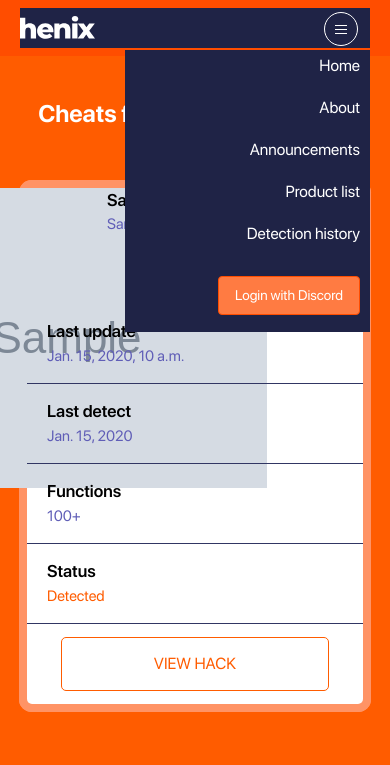
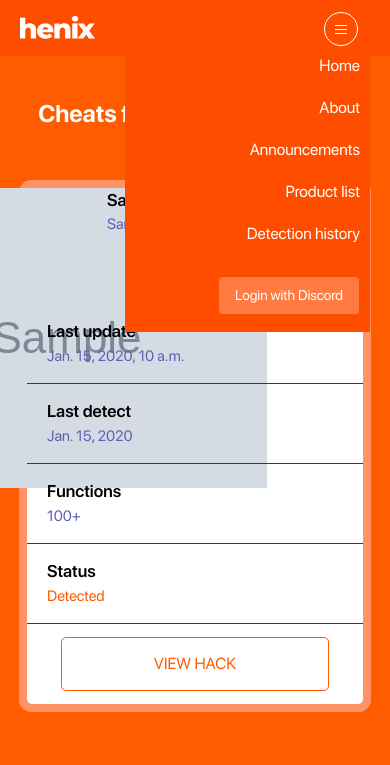
Before and after one commit to SentF/henix, a Django app: page /games/1/ in a window 390 px wide, after a click that opens the changed part. Shown: the top 765 px of the page. Run offline with Django 3.2, Linux system fonts and the light colour scheme; tables that the repository leaves empty hold one stand-in row (values such as "Sample post"); grey boxes marked "Sample" are stand-in pictures; some libraries are stand-ins or nearby versions.

Commit message:
Fix orange navbar color

```diff
--- a/main/models.py
+++ b/main/models.py
@@ -6,7 +6,7 @@ from localusers.models import LocalUser
 class Game(models.Model):
     name = models.CharField('Name', max_length=20)
     description = models.TextField('Description', blank=True, default="")
-    image = models.ImageField("Image", upload_to="game_images", blank=True, null=True)
+    image = models.ImageField("Image", upload_to="game_images", blank=False, null=True)
 
     def __str__(self):
         return self.name
--- a/static/css/styles.css
+++ b/static/css/styles.css
@@ -1118,6 +1118,14 @@ a.orange_blueBG_btn:hover,
         background:  #1F2346;
     }
 
+    .orange_header .navbar .navbar-collapse {
+        background:  #FF4D00;
+    }
+
+    .orange_header .navbar .container {
+        background:  #FF4D00;
+    }
+
     .login_button {
         margin-left: auto;
         margin-right: 10px;
```
